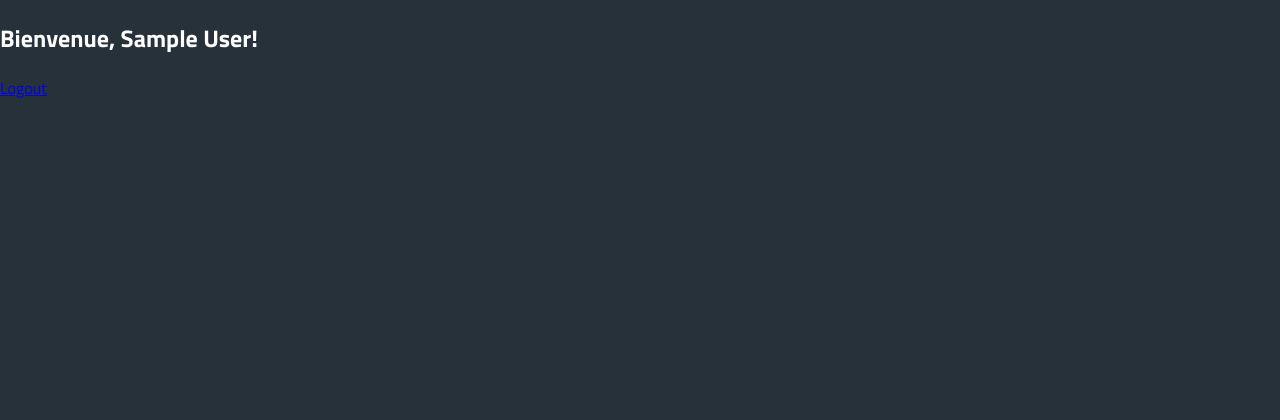
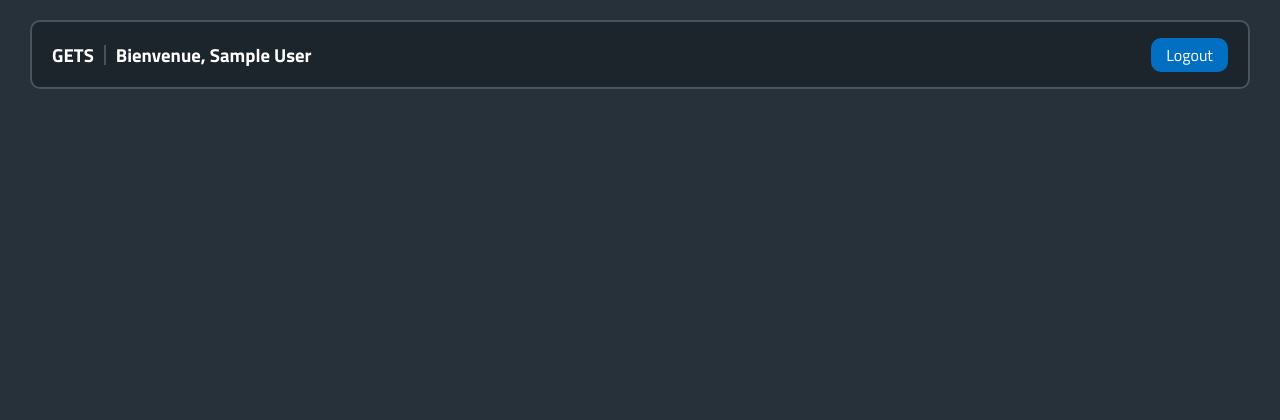
Before and after one commit to Bnopp/Tiketing_SoloDev, a PHP site: page / in a window 1280 px wide. Shown: the top 420 px of the page. After the commit the page ends 89 px from the top, so only its background shows below. Run offline with PHP 8.4, Linux system fonts and the light colour scheme; the visitor is signed in with stand-in values (Sample User, id 1).

Commit message:
GETS v0.0.2.0

```diff
--- a/website/controller/HomeController.php
+++ b/website/controller/HomeController.php
@@ -83,7 +83,9 @@ class HomeController extends Controller
                 {
                     session_regenerate_id();
                     $_SESSION['loggedIn'] = TRUE;
-                    $_SESSION['fullName'] = $userToConnect[0]['accFirstName'] . " " . $userToConnect[0]['accLastName'];
+                    $_SESSION['isAdmin'] = $userToConnect[0]['accAdmin'];
+                    $_SESSION['firstName'] = $userToConnect[0]['accFirstName'];
+                    $_SESSION['lastName'] = $userToConnect[0]['accLastName'];
                     $_SESSION['id'] = $userToConnect[0]['idAccount'];
                 }
                 else
@@ -97,14 +99,21 @@ class HomeController extends Controller
             echo 'wrong username and/or password';
         }
 
-        //var_dump($_POST);
-
         header('Location: index.php');
     }
 
     private function homeAction()
     {
-        $view = file_get_contents('view/page/home/home.php');
+
+        if ($_SESSION['isAdmin'] == '0')
+        {
+            $view = file_get_contents('view/page/home/user_dashboard.php');
+        }
+        else
+        {
+            $view = file_get_contents('view/page/home/admin_dashboard.php');
+        }
+
         ob_start();
         eval('?>' . $view);
         $content = ob_get_clean();
--- a/website/index.php
+++ b/website/index.php
@@ -66,7 +66,10 @@ class MainControler
       $content = $currentPage -> display();
 
       include (dirname(__FILE__) . '/view/head.html');
-      //include (dirname(__FILE__) . '/view/header.html');
+      if ($_GET['action'] != 'login')
+      {
+         include (dirname(__FILE__) . '/view/header.php');
+      }
       echo $content;
       include (dirname(__FILE__) . '/view/footer.html');
    }
--- a/website/resources/css/style.css
+++ b/website/resources/css/style.css
@@ -188,3 +188,39 @@ button:active {
 ::placeholder {
     color: #9DAFBD;
 }
+
+.menu-bar {
+    width: 95%;
+    display: flex;
+    flex-direction: row;
+    background-color: #1C252C;
+    align-items: center;
+    justify-content: space-between;
+    border-radius: 10px;
+    border: #47545E 2px solid;
+    margin-top: 20px;
+}
+
+.title-text {
+    display: flex;
+    flex-direction: row;
+    align-items: center;
+    margin-left: 20px;
+}
+
+.vertical-separator {
+    height: 20px;
+    width: 2px;
+    background-color: #47545E;
+    margin-left: 10px;
+    margin-right: 10px;
+}
+
+.button {
+    text-decoration: none;
+    color: #FFFFFF;
+    border-radius: 10px;
+    background-color: #026FC2;
+    padding: 5px 15px 5px 15px;
+    margin-right: 20px;
+}
--- /dev/null
+++ b/website/view/header.php
@@ -0,0 +1,23 @@
+<?php
+
+/**
+ * ETML
+ * @author      : Serghei Diulgherov
+ * Date         : 16.11.2022
+ * Description  : WebPage header
+ *
+ * @copyright 2022 - ETML - Serghei Diulgherov
+ */
+?>
+
+<div class="dashboard-page flex-center">
+    <header class="menu-bar">
+        <div class="title-text">
+            <h3>GETS</h3>
+            <span class="vertical-separator"></span>
+            <h3>Bienvenue, <?=$_SESSION['firstName']?></h3>
+        </div>
+
+        <a class="button" href="index.php?controller=home&action=logout">Logout</a>
+    </header>
+</div>
--- a/website/view/page/home/home.php
+++ b/website/view/page/home/user_dashboard.php
@@ -6,6 +6,3 @@
     Descriptiopn    : Home user page
 
 -->
-
-<h2>Bienvenue, <?=$_SESSION['fullName']?>!</h2>
-<a href="index.php?controller=home&action=logout">Logout</a>
```
Also changed, not shown: website/view/page/home/admin_dashboard.php (added, +8 -0 lines), website/view/page/home/login.php (+0 -13 lines).
